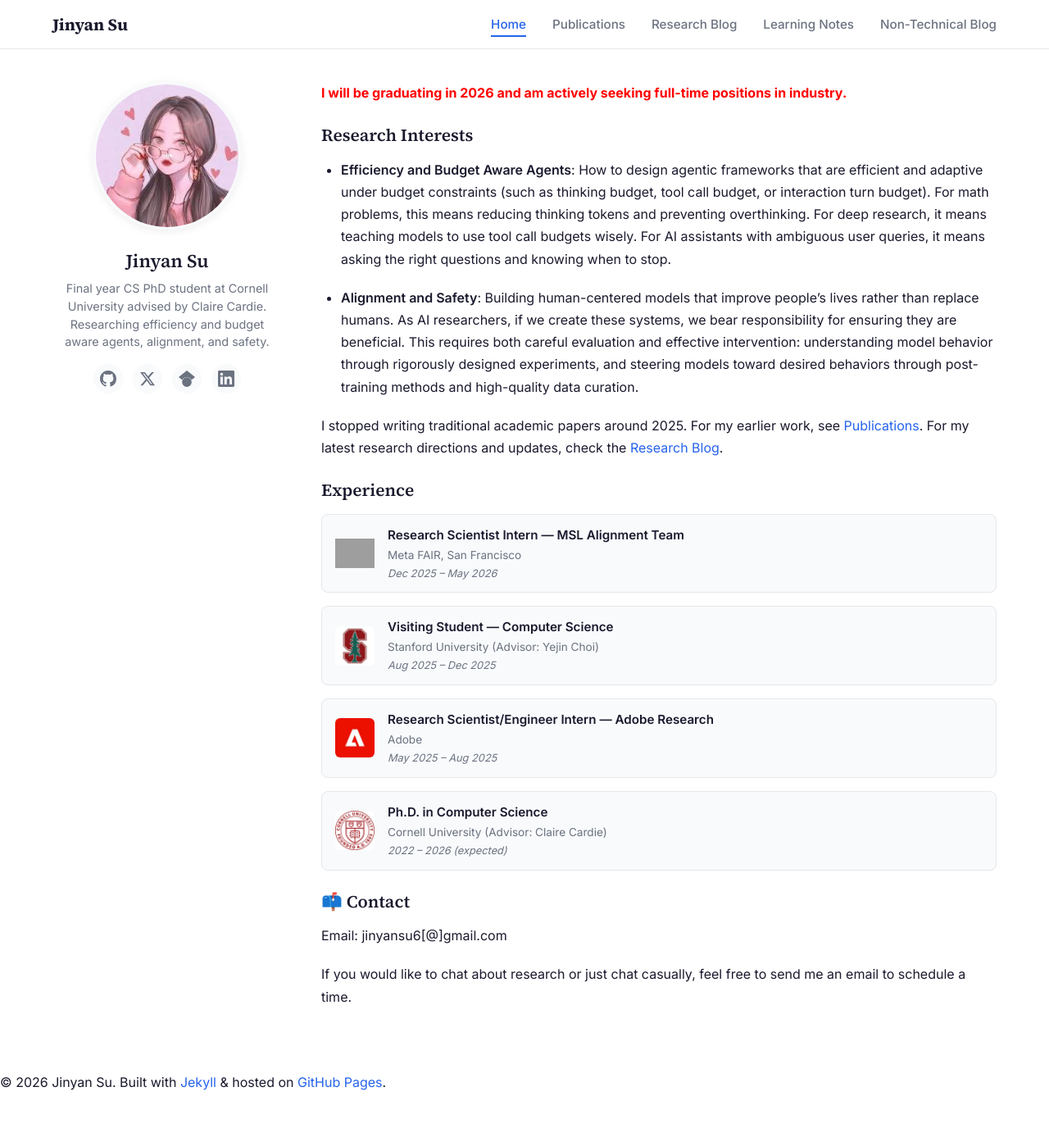
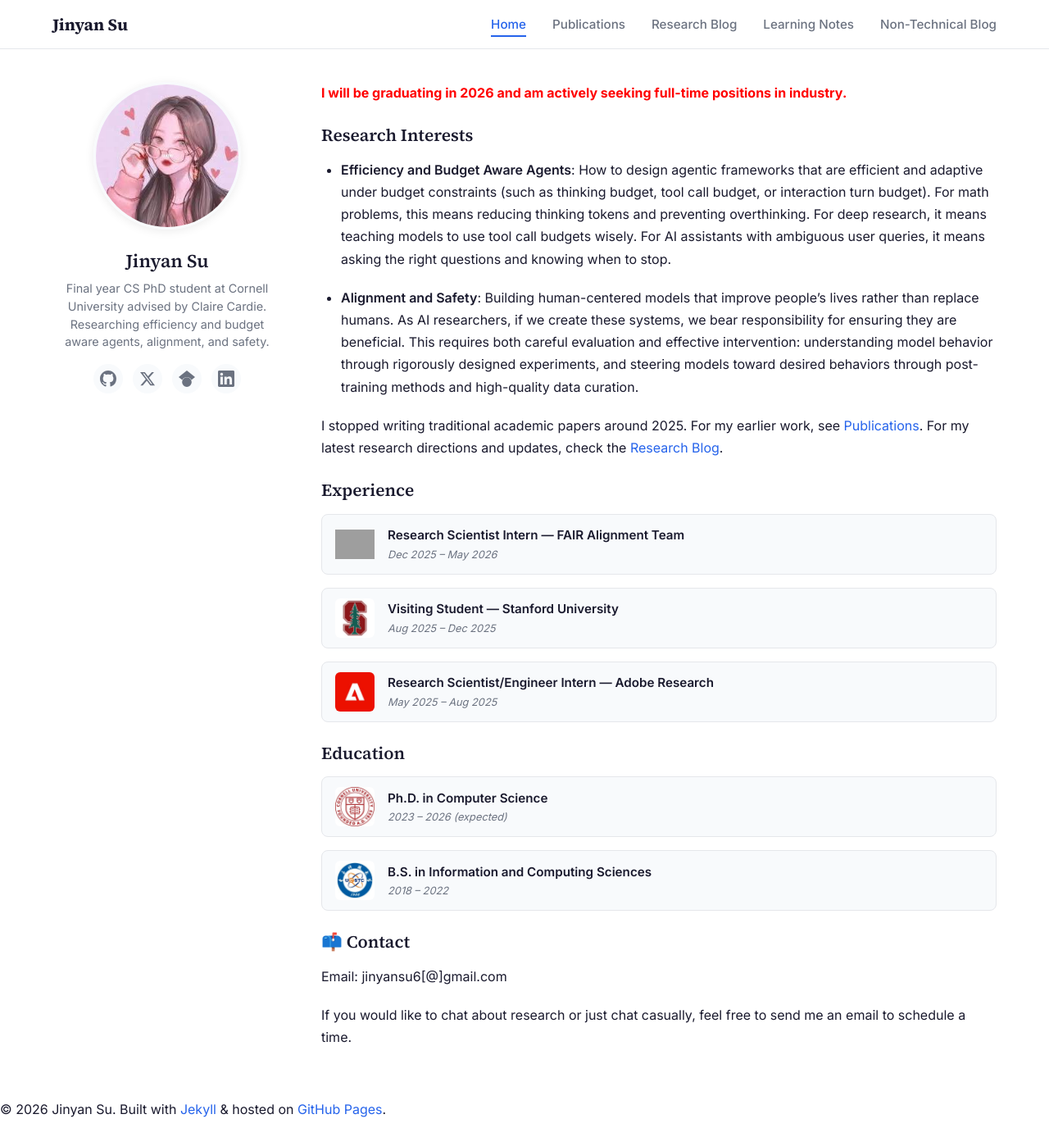
Before and after one commit to JinyanSu1/jinyansu1.github.io, a Jekyll site: the page built from index.md, in a window 1280 px wide and 1387 px high. Shown: the whole window at 82% size. Built offline with Jekyll 4.4.1, drawn with Linux system fonts in a browser that asks for light colours; grey boxes are pictures that could not be loaded.

Commit message:
Homepage: split Experience and Education sections, update titles, add UESTC undergrad

```diff
--- a/index.md
+++ b/index.md
@@ -20,16 +20,14 @@ I stopped writing traditional academic papers around 2025. For my earlier work,
   <div class="experience-item">
     <img src="/img/logos/meta_logo.jpeg" alt="Meta" class="experience-logo">
     <div class="experience-details">
-      <div class="experience-title">Research Scientist Intern — MSL Alignment Team</div>
-      <div class="experience-org">Meta FAIR, San Francisco</div>
+      <div class="experience-title">Research Scientist Intern — FAIR Alignment Team</div>
       <div class="experience-date">Dec 2025 – May 2026</div>
     </div>
   </div>
   <div class="experience-item">
     <img src="/img/logos/stanford_logo.jpeg" alt="Stanford" class="experience-logo">
     <div class="experience-details">
-      <div class="experience-title">Visiting Student — Computer Science</div>
-      <div class="experience-org">Stanford University (Advisor: Yejin Choi)</div>
+      <div class="experience-title">Visiting Student — Stanford University</div>
       <div class="experience-date">Aug 2025 – Dec 2025</div>
     </div>
   </div>
@@ -37,16 +35,26 @@ I stopped writing traditional academic papers around 2025. For my earlier work,
     <img src="/img/logos/adobe_logo.jpeg" alt="Adobe" class="experience-logo">
     <div class="experience-details">
       <div class="experience-title">Research Scientist/Engineer Intern — Adobe Research</div>
-      <div class="experience-org">Adobe</div>
       <div class="experience-date">May 2025 – Aug 2025</div>
     </div>
   </div>
+</div>
+
+## Education
+
+<div class="experience-list">
   <div class="experience-item">
     <img src="/img/logos/cornell_logo.jpeg" alt="Cornell" class="experience-logo">
     <div class="experience-details">
       <div class="experience-title">Ph.D. in Computer Science</div>
-      <div class="experience-org">Cornell University (Advisor: Claire Cardie)</div>
-      <div class="experience-date">2022 – 2026 (expected)</div>
+      <div class="experience-date">2023 – 2026 (expected)</div>
+    </div>
+  </div>
+  <div class="experience-item">
+    <img src="/img/logos/uestc_logo.jpeg" alt="UESTC" class="experience-logo">
+    <div class="experience-details">
+      <div class="experience-title">B.S. in Information and Computing Sciences</div>
+      <div class="experience-date">2018 – 2022</div>
     </div>
   </div>
 </div>
```
Also changed, not shown: img/logos/uestc_logo.jpeg (added).
